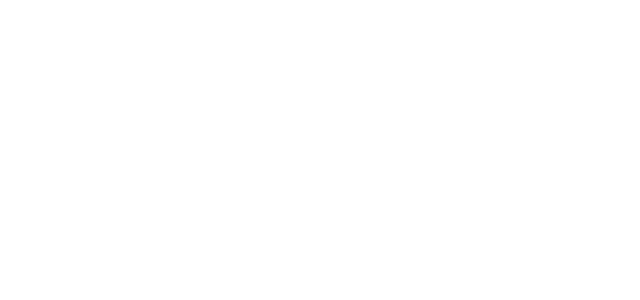
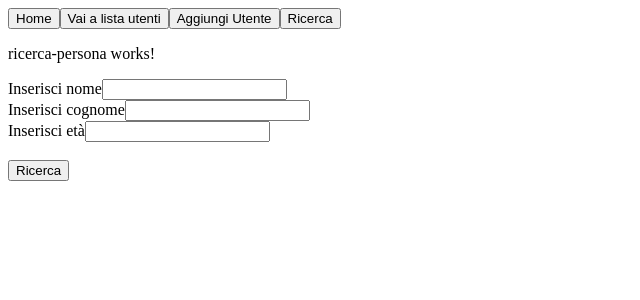
Before and after one commit to WhiteBit/PersonaFrontend, an Angular app: page /ricerca in a window 1280 px wide. Before the commit this address led to /. Shown: the top 300 px of the page, without its empty margins (0-640 px from the left). Built offline with nearby package versions, Linux system fonts and the light colour scheme.

Commit message:
aggiunta navbar + aggiunta ricerca (da completare)

```diff
--- a/src/app/app-routing.module.ts
+++ b/src/app/app-routing.module.ts
@@ -4,12 +4,14 @@ import { AggiungiPersonaComponent } from './aggiungi-persona/aggiungi-persona.co
 import { HomeComponent } from './home/home.component';
 import { ListapersoneComponent } from './listapersone/listapersone.component';
 import { ModificaPersonaComponent } from './modifica-persona/modifica-persona.component';
+import { RicercaPersonaComponent } from './ricerca-persona/ricerca-persona.component';
 
 const routes: Routes = [
   {path: "", component: HomeComponent},
   {path: "listapersone", component: ListapersoneComponent},
   {path: 'modifica/:id', component: ModificaPersonaComponent},
   {path: 'aggiungi', component: AggiungiPersonaComponent},
+  { path: 'ricerca', component: RicercaPersonaComponent }
 ];
 
 @NgModule({
--- a/src/app/app.component.html
+++ b/src/app/app.component.html
@@ -1,2 +1,2 @@
-
+<app-navbar></app-navbar>
 <router-outlet></router-outlet>
--- a/src/app/app.module.ts
+++ b/src/app/app.module.ts
@@ -9,6 +9,8 @@ import { HttpClientModule } from '@angular/common/http';
 import { ModificaPersonaComponent } from './modifica-persona/modifica-persona.component';
 import { FormsModule, ReactiveFormsModule } from '@angular/forms';
 import { AggiungiPersonaComponent } from './aggiungi-persona/aggiungi-persona.component';
+import { NavbarComponent } from './navbar/navbar.component';
+import { RicercaPersonaComponent } from './ricerca-persona/ricerca-persona.component';
 
 @NgModule({
   declarations: [
@@ -16,7 +18,9 @@ import { AggiungiPersonaComponent } from './aggiungi-persona/aggiungi-persona.co
     ListapersoneComponent,
     HomeComponent,
     ModificaPersonaComponent,
-    AggiungiPersonaComponent
+    AggiungiPersonaComponent,
+    NavbarComponent,
+    RicercaPersonaComponent
   ],
   imports: [
     BrowserModule,
--- a/src/app/home/home.component.html
+++ b/src/app/home/home.component.html
@@ -1,4 +1 @@
-<h1>Home</h1>
-<p>Lista Utenti</p>
-<button routerLink="/listapersone">Vai a lista utenti</button>
-<button routerLink="/aggiungi">Aggiungi Utente</button>
+<h1>Benvenuti</h1>
--- a/src/app/listapersone/listapersone.component.html
+++ b/src/app/listapersone/listapersone.component.html
@@ -1,4 +1,4 @@
-<h1>Lista delle persone</h1> <button routerLink="/">Home</button>
+<h1>Lista delle persone</h1>
 <div *ngFor="let pers of persone">
     <ul>
     <li>
@@ -7,8 +7,8 @@
         <span>Cognome: {{pers.lastname}}</span><br>
         <span>Email: {{pers.email}}</span><br>
         <span>Età: {{pers.eta}}</span><br>
-       <button [routerLink]="['/modifica',pers.id]">Modifica</button> <!-- Al click si va alla pagina modifica passandogli l'id per sapere quale persona modificare-->
         <div *ngIf="pers.id">
+            <button [routerLink]="['/modifica',pers.id]">Modifica</button> <!-- Al click si va alla pagina modifica passandogli l'id per sapere quale persona modificare-->
             <button (click)="eliminaPersona(pers.id)">Elimina</button>
         </div>
 
--- /dev/null
+++ b/src/app/navbar/navbar.component.html
@@ -0,0 +1,4 @@
+<button routerLink="/">Home</button>
+<button routerLink="/listapersone">Vai a lista utenti</button>
+<button routerLink="/aggiungi">Aggiungi Utente</button>
+<button routerLink="/ricerca">Ricerca</button>
--- /dev/null
+++ b/src/app/navbar/navbar.component.ts
@@ -0,0 +1,15 @@
+import { Component, OnInit } from '@angular/core';
+
+@Component({
+  selector: 'app-navbar',
+  templateUrl: './navbar.component.html',
+  styleUrls: ['./navbar.component.css']
+})
+export class NavbarComponent implements OnInit {
+
+  constructor() { }
+
+  ngOnInit(): void {
+  }
+
+}
--- a/src/app/personaservice.service.ts
+++ b/src/app/personaservice.service.ts
@@ -1,4 +1,4 @@
-import { HttpClient, HttpHeaders } from '@angular/common/http';
+import { HttpClient, HttpHeaders, HttpParams } from '@angular/common/http';
 import { Injectable } from '@angular/core';
 import { Persona } from 'src/Persona';
 import { Observable } from 'rxjs';
@@ -35,4 +35,8 @@ export class PersonaserviceService {
     return this.http.post<Persona>("http://localhost:8080/persona/aggiungi", p, this.httpOptions);
   }
 
+  ricercaPersone(nome: string, cognome: String, eta: String): Observable<Persona[]> {
+    return this.http.get<Persona[]>(`http://localhost:8080/persona/ricerca/nome/`);
+  }
+
 }
--- /dev/null
+++ b/src/app/ricerca-persona/ricerca-persona.component.html
@@ -0,0 +1,26 @@
+<p>ricerca-persona works!</p>
+
+<form [formGroup]="checkoutForm" (ngSubmit)="onSubmit()">
+    <div>
+        <a>Inserisci nome</a>
+        <input id="name" type="text" formControlName="name"><br>
+        <a>Inserisci cognome</a>
+        <input id="lastname" type="text" formControlName="lastname"><br>
+        <a>Inserisci età</a>
+        <input id="eta" type="text" formControlName="eta">
+    </div>
+    <br>
+    <button class="button" type="submit">Ricerca</button>
+</form>
+
+<div *ngFor="let pers of persone">
+    <ul>
+        <li>
+            <span>Id: {{pers.id}}</span><br>
+            <span>Nome: {{pers.name}}</span><br>
+            <span>Cognome: {{pers.lastname}}</span><br>
+            <span>Email: {{pers.email}}</span><br>
+            <span>Età: {{pers.eta}}</span><br>
+        </li>
+    </ul>
+</div>
--- /dev/null
+++ b/src/app/ricerca-persona/ricerca-persona.component.ts
@@ -0,0 +1,32 @@
+import { Component, OnInit } from '@angular/core';
+import { FormBuilder } from '@angular/forms';
+import { Router } from '@angular/router';
+import { Persona } from 'src/Persona';
+import { PersonaserviceService } from '../personaservice.service';
+
+@Component({
+  selector: 'app-ricerca-persona',
+  templateUrl: './ricerca-persona.component.html',
+  styleUrls: ['./ricerca-persona.component.css']
+})
+export class RicercaPersonaComponent implements OnInit {
+
+  checkoutForm = this.formBuilder.group({name: '', lastname: '', eta: ''});
+
+  persone: Persona[] = [];
+
+  constructor(private formBuilder: FormBuilder, private PersonaService: PersonaserviceService, private router: Router) { }
+
+  ngOnInit(): void {
+
+  }
+
+  onSubmit() {
+    let nome = this.checkoutForm.get('name')?.value;
+    let cognome = this.checkoutForm.get('lastname')?.value;
+    let eta = this.checkoutForm.get('eta')?.value;
+
+    return this.PersonaService.ricercaPersone(nome, cognome, eta).subscribe(persone => this.persone = persone);
+  }
+
+}
```
Also changed, not shown: src/app/navbar/navbar.component.css (added), src/app/ricerca-persona/ricerca-persona.component.css (added).
